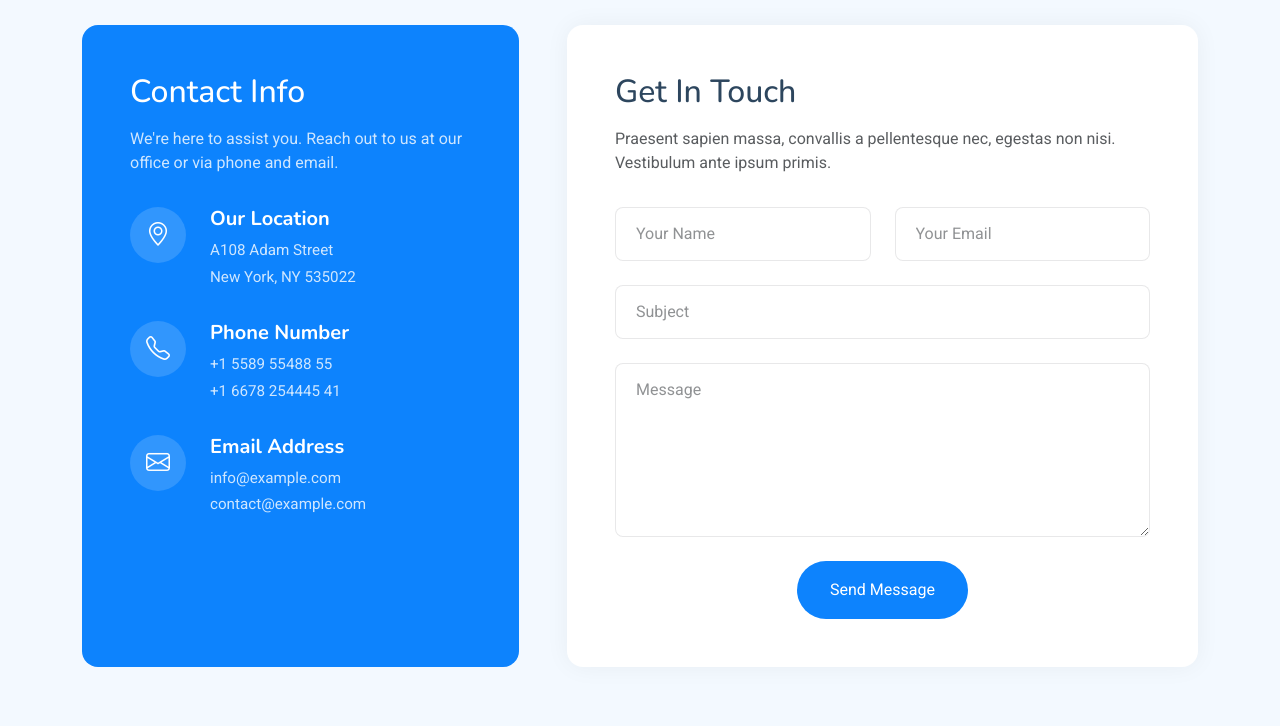
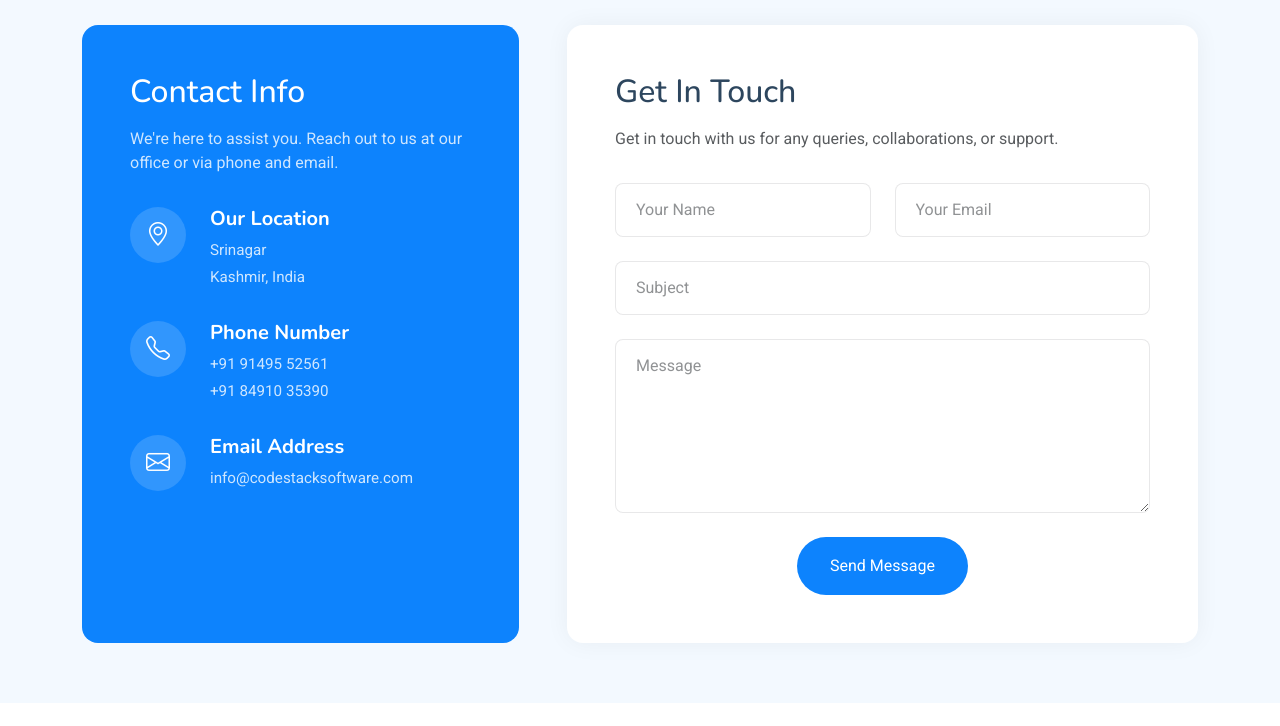
Before and after one commit to numaan-noor/codestack, a plain HTML site: page index.html in a window 1280 px wide. Shown: the part 7280-8006 px from the top of the page. Drawn offline with nearby package versions, Linux system fonts and the light colour scheme.

Commit message:
contact page

```diff
--- a/index.html
+++ b/index.html
@@ -857,8 +857,8 @@
                 </div>
                 <div class="content">
                   <h4>Our Location</h4>
-                  <p>A108 Adam Street</p>
-                  <p>New York, NY 535022</p>
+                  <p>Srinagar</p>
+                  <p>Kashmir, India </p>
                 </div>
               </div>
 
@@ -868,8 +868,8 @@
                 </div>
                 <div class="content">
                   <h4>Phone Number</h4>
-                  <p>+1 5589 55488 55</p>
-                  <p>+1 6678 254445 41</p>
+                  <p>+91 91495 52561</p>
+                  <p>+91 84910 35390</p>
                 </div>
               </div>
 
@@ -879,8 +879,7 @@
                 </div>
                 <div class="content">
                   <h4>Email Address</h4>
-                  <p>info@example.com</p>
-                  <p>contact@example.com</p>
+                  <p>info@codestacksoftware.com</p>
                 </div>
               </div>
             </div>
@@ -889,7 +888,7 @@
           <div class="col-lg-7">
             <div class="contact-form" data-aos="fade-up" data-aos-delay="300">
               <h3>Get In Touch</h3>
-              <p>Praesent sapien massa, convallis a pellentesque nec, egestas non nisi. Vestibulum ante ipsum primis.</p>
+              <p>Get in touch with us for any queries, collaborations, or support.</p>
 
               <form action="forms/contact.php" method="post" class="php-email-form" data-aos="fade-up" data-aos-delay="200">
                 <div class="row gy-4">
```
